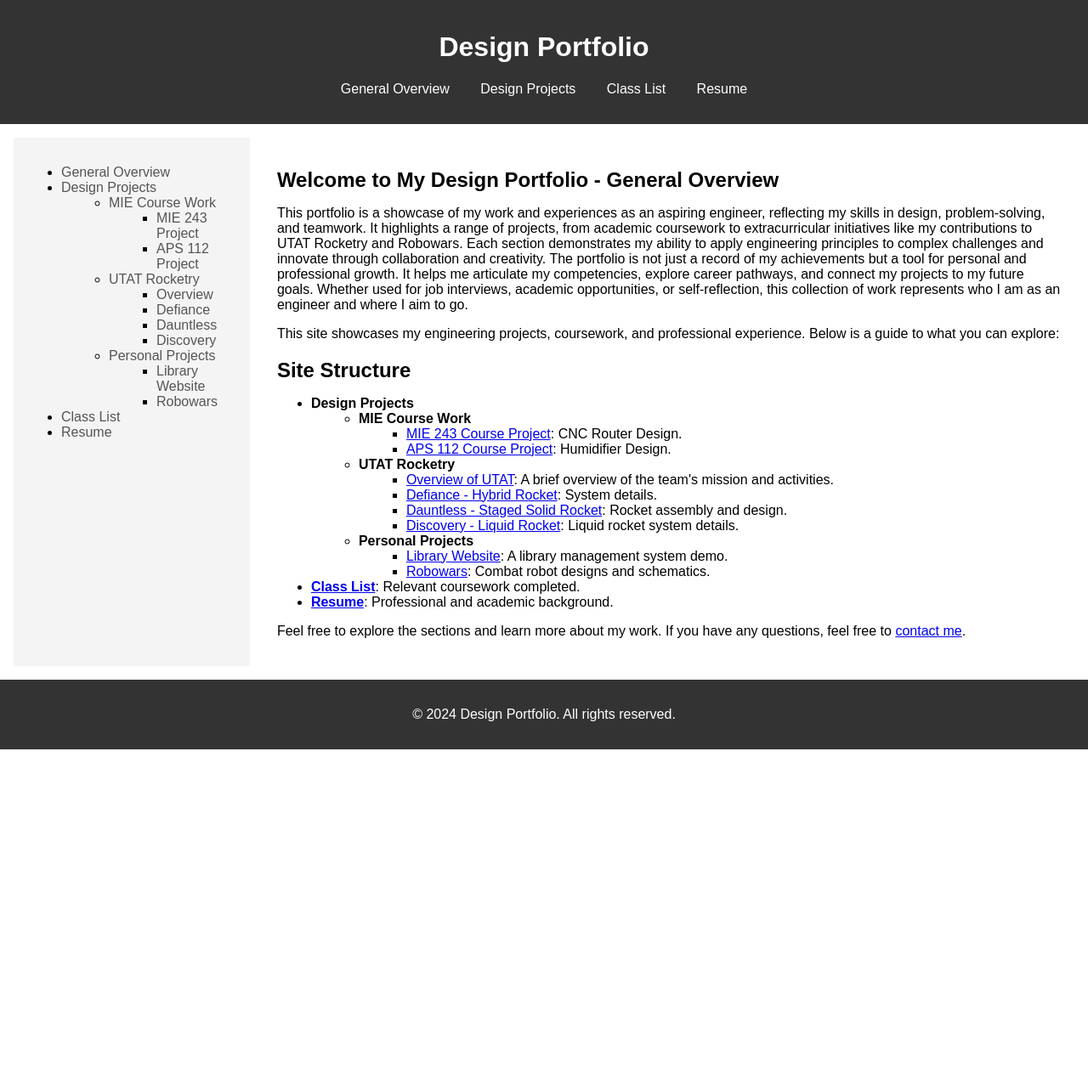
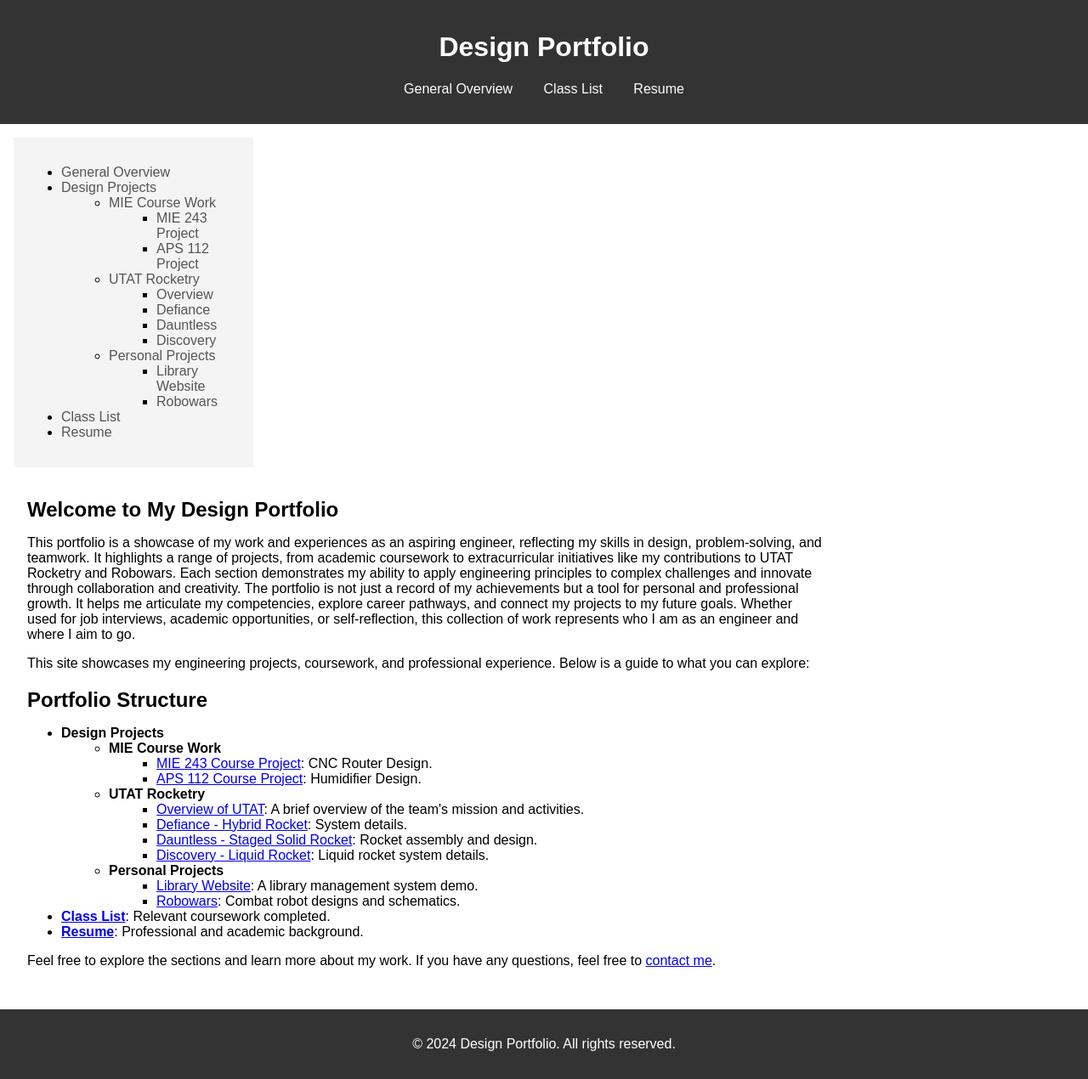
Before and after one commit to Awesome-Ace22/awesome-ace22.github.io, a Jekyll site: the page built from index.html, in a window 1280 px wide. Shown: the whole page at 85% size. Built offline with Jekyll 4.4.1, drawn with Linux system fonts in a browser that asks for light colours; before the commit the page ends 900 px from its top, so only the background shows below that.

Commit message:
Update index.html and default.html, Fix styles.css

```diff
--- a/_layouts/default.html
+++ b/_layouts/default.html
@@ -12,7 +12,6 @@
         <nav>
             <ul>
                 <li><a href="/">General Overview</a></li>
-                <li><a href="/design-projects/">Design Projects</a></li>
                 <li><a href="/class-list.html">Class List</a></li>
                 <li><a href="/resume.html">Resume</a></li>
             </ul>
--- a/assets/css/styles.css
+++ b/assets/css/styles.css
@@ -28,7 +28,7 @@ header nav ul li a {
 
 /* Flex container for layout */
 .content {
-    display: flex;
+    display: block;
     margin: 1rem;
     gap: 1rem;
 }
--- a/index.html
+++ b/index.html
@@ -3,7 +3,7 @@ layout: default
 title: Design Portfolio
 ---
 <section>
-    <h1>Welcome to My Design Portfolio - General Overview</h1>
+    <h1>Welcome to My Design Portfolio</h1>
     <p>
         This portfolio is a showcase of my work and experiences as an aspiring engineer, reflecting my skills in design,
         problem-solving, and teamwork. It highlights a range of projects, from academic coursework to extracurricular
@@ -20,7 +20,7 @@ title: Design Portfolio
         This site showcases my engineering projects, coursework, and professional experience. Below is a guide to what
         you can explore:
     </p>
-    <h2>Site Structure</h2>
+    <h2>Portfolio Structure</h2>
     <ul>
         <li>
             <strong>Design Projects</strong>
```
